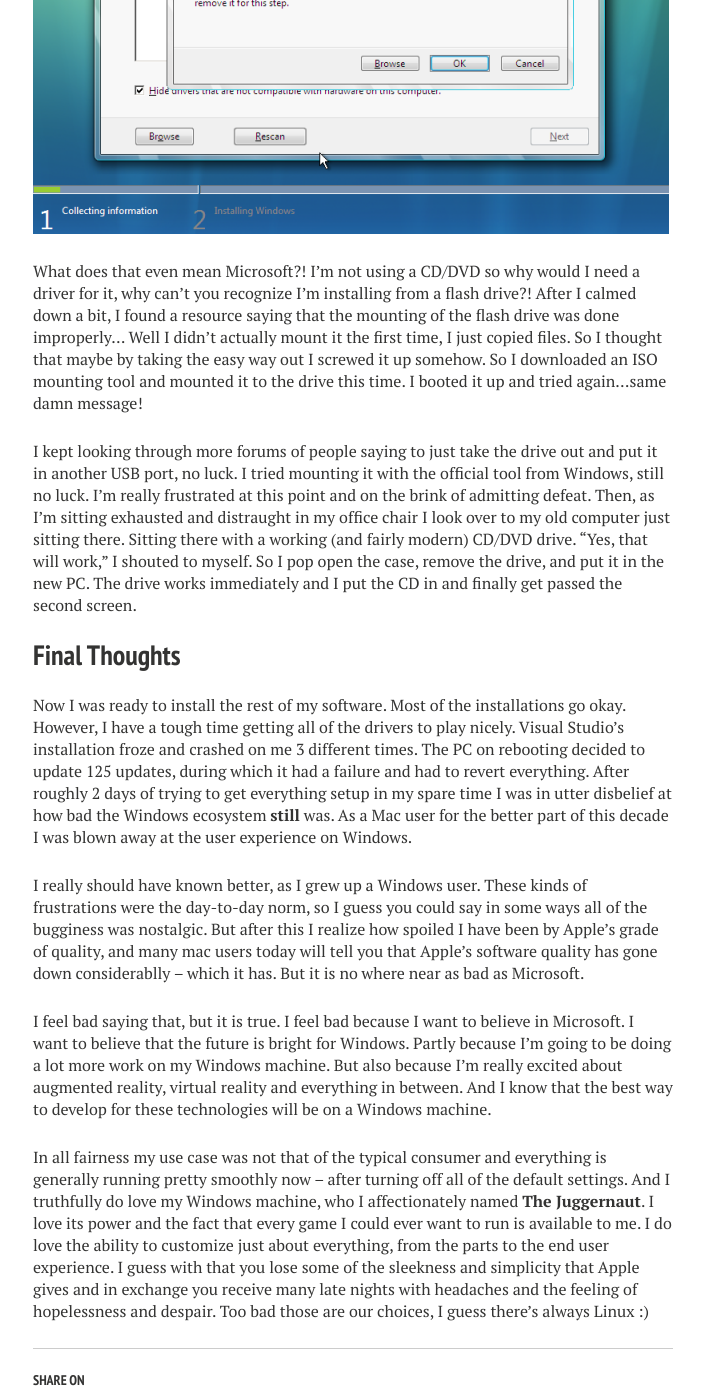
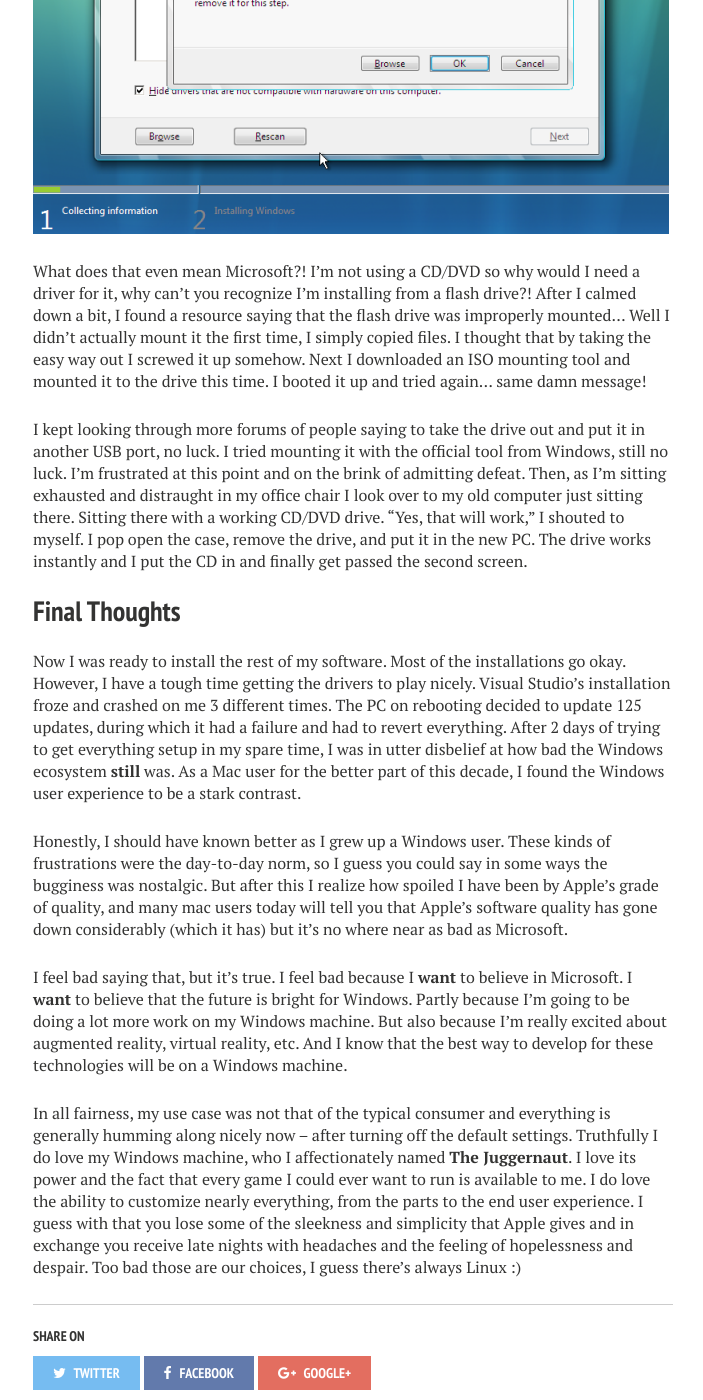
Before and after one commit to drewry/drewry.github.io, a Jekyll site: the page built from _posts/2016-04-10-returning-to-windows-well-not-completely.md, in a window 1280 px wide and 1400 px high, scrolled down 2204 px. Shown: the whole window, without its empty margins (287-990 px from the left). Built offline with Jekyll 4.4.1, drawn with Linux system fonts in a browser that asks for light colours; nearby versions of some CDN libraries; comment, search, counter and statistics services are not loaded; some of the changed text lies outside the part shown.

Commit message:
edits for windows article

```diff
--- a/_posts/2016-04-10-returning-to-windows-well-not-completely.md
+++ b/_posts/2016-04-10-returning-to-windows-well-not-completely.md
@@ -11,10 +11,10 @@ image:
 date: 2016-04-10T18:22:22-04:00
 ---
 
-About a week ago I decided it was time to build a gaming PC and thus return to Windows. I started working on an Unreal Engine 4 project in my spare time and I needed something powerful enough to handle all of the intense graphics of modern gaming. Throughout this process I made note of a few things that really surprised me:
+About a week ago I decided to build a gaming PC and return to Windows. I started working on an Unreal Engine 4 project in my spare time and I needed something powerful enough to handle the intense graphics of modern gaming. Throughout this process I made some notes that surprised me:
 
-0. How cheap PC parts have become these days. I was able to get all of my parts for under a grand allowing me to meet and surpass the system requirements I will need for my game development.
-0. How insanely difficult it is to work with Windows... __still__.
+0. How cheap PC parts have become these days. I was able to get my parts for under a grand allowing me to meet and surpass the system requirements I will need for game development.
+0. How insanely difficult Windows is... __still__.
 0. Fry's is still awesome.
 
 ![The Juggernaut]({{ site.url }}/images/the_juggernaut.jpg)
@@ -39,23 +39,23 @@ __Total cost: $874.95__
 Rebates are still a pain in the ass, I had to get the receipt, cut off the original serial number from the box and physically print the form, sign it and snail mail everything.
 
 ## Installing Windows
-I opted to get Fry's to connect all of the parts and test them for an additional $49.99. It was worth it to me as I wasn't fully sure that the power supply was still good and I wanted to get everything tested in one spot. That way if anything needed to be replaced it would already be where I would get the parts. That and moving the thing to and from the car was enough to nearly break my back.
+I opted to get Fry's to connect the parts and test them for an extra $49.99. It was worth it to me as I wasn't fully sure that the power supply was still good and I wanted to get everything tested in one spot. That way if anything needed replacing it would already be where I would get the parts. That and moving the thing to and from the car was enough to nearly break my back.
 
-As soon as I got home, as I hoped, it turned right on. No BIOs issues, parts exploding, nor any other catastrophic issues -- thank you Fry's. Now to get my fresh copy of Windows installed! But oh wait it's on a CD, crap I didn't even think about a disk drive! Ah yes, Compact Disks, those mystical plastic disks that once used to be the key to my favorite childhood games. Of course the original disk drive for the case didn't work with the new motherboard. I thought to myself, "Okay, no worries, it's 2016! Certainly I should be able to install Windows with a flash drive or an external drive or __literally__ anything other than a CD, right?"
+As soon as I got home, as I hoped, it turned right on. No BIOs issues, parts exploding, nor any other catastrophic issues -- thank you Fry's. Now to get my fresh copy of Windows installed! But oh wait it's on a CD, crap! I didn't even think about a disk drive! Ah yes, Compact Disks, those mystical plastic disks that once used to be the key to my favorite childhood games. Of course the original disk drive for the case didn't work with the new motherboard. I thought to myself, "Okay, no worries, it's 2016! Certainly I should be able to install Windows with a flash drive or an external drive or __literally__ anything other than a CD, right?"
 
-So I was off to Google to look through how to do it. Some tutorials involved 10-15 steps and all of them appeared to use a completely different approach. After looking for a while I found a video on youtube that just required a quick format, copying some files and booting. Seemed easy enough, the video was only 3 minutes so it coudln't be that hard. So I booted up the PC and the Windows installation screen loads.  "Awesome! That was easy," I thought to myself. But then I get to step 2...
+Feeling hopeful, I was off to Google to look through how to do it. Some tutorials involved 10-15 steps, each using a different approach. After looking for a while I found a video on Youtube that required a quick format, copying some files and booting. Seemed easy enough, the video was only 3 minutes so it couldn't be that hard. Next I booted up the PC and the Windows installation screen loads.  "Awesome! That was easy," I thought to myself. But then I get to step 2...
 
 ![A required CD/DVD driver is missing.]({{ site.url }}/images/windows.png)
 
-What does that even mean Microsoft?! I'm not using a CD/DVD so why would I need a driver for it, why can't you recognize I'm installing from a flash drive?! After I calmed down a bit, I found a resource saying that the mounting of the flash drive was done improperly... Well I didn't actually mount it the first time, I just copied files. So I thought that maybe by taking the easy way out I screwed it up somehow. So I downloaded an ISO mounting tool and mounted it to the drive this time. I booted it up and tried again...same damn message!
+What does that even mean Microsoft?! I'm not using a CD/DVD so why would I need a driver for it, why can't you recognize I'm installing from a flash drive?! After I calmed down a bit, I found a resource saying that the flash drive was improperly mounted... Well I didn't actually mount it the first time, I simply copied files. I thought that by taking the easy way out I screwed it up somehow.  Next I downloaded an ISO mounting tool and mounted it to the drive this time. I booted it up and tried again... same damn message!
 
-I kept looking through more forums of people saying to just take the drive out and put it in another USB port, no luck. I tried mounting it with the official tool from Windows, still no luck. I'm really frustrated at this point and on the brink of admitting defeat. Then, as I'm sitting exhausted and distraught in my office chair I look over to my old computer just sitting there. Sitting there with a working (and fairly modern) CD/DVD drive. "Yes, that will work," I shouted to myself. So I pop open the case, remove the drive, and put it in the new PC. The drive works immediately and I put the CD in and finally get passed the second screen.
+I kept looking through more forums of people saying to take the drive out and put it in another USB port, no luck. I tried mounting it with the official tool from Windows, still no luck. I'm frustrated at this point and on the brink of admitting defeat. Then, as I'm sitting exhausted and distraught in my office chair I look over to my old computer just sitting there. Sitting there with a working CD/DVD drive. "Yes, that will work," I shouted to myself. I pop open the case, remove the drive, and put it in the new PC. The drive works instantly and I put the CD in and finally get passed the second screen.
 
 ## Final Thoughts
-Now I was ready to install the rest of my software. Most of the installations go okay. However, I have a tough time getting all of the drivers to play nicely. Visual Studio's installation froze and crashed on me 3 different times. The PC on rebooting decided to update 125 updates, during which it had a failure and had to revert everything. After roughly 2 days of trying to get everything setup in my spare time I was in utter disbelief at how bad the Windows ecosystem __still__ was. As a Mac user for the better part of this decade I was blown away at the user experience on Windows.
+Now I was ready to install the rest of my software. Most of the installations go okay. However, I have a tough time getting the drivers to play nicely. Visual Studio's installation froze and crashed on me 3 different times. The PC on rebooting decided to update 125 updates, during which it had a failure and had to revert everything. After 2 days of trying to get everything setup in my spare time, I was in utter disbelief at how bad the Windows ecosystem __still__ was. As a Mac user for the better part of this decade, I found the Windows user experience to be a stark contrast.
 
-I really should have known better, as I grew up a Windows user. These kinds of frustrations were the day-to-day norm, so I guess you could say in some ways all of the bugginess was nostalgic. But after this I realize how spoiled I have been by Apple's grade of quality, and many mac users today will tell you that Apple's software quality has gone down considerablly -- which it has.  But it is no where near as bad as Microsoft.
+Honestly, I should have known better as I grew up a Windows user. These kinds of frustrations were the day-to-day norm, so I guess you could say in some ways the bugginess was nostalgic. But after this I realize how spoiled I have been by Apple's grade of quality, and many mac users today will tell you that Apple's software quality has gone down considerably (which it has) but it's no where near as bad as Microsoft.
 
-I feel bad saying that, but it is true. I feel bad because I want to believe in Microsoft. I want to believe that the future is bright for Windows. Partly because I'm going to be doing a lot more work on my Windows machine. But also because I'm really excited about augmented reality, virtual reality and everything in between. And I know that the best way to develop for these technologies will be on a Windows machine.
+I feel bad saying that, but it's true. I feel bad because I __want__ to believe in Microsoft. I __want__ to believe that the future is bright for Windows. Partly because I'm going to be doing a lot more work on my Windows machine. But also because I'm really excited about augmented reality, virtual reality, etc. And I know that the best way to develop for these technologies will be on a Windows machine.
 
-In all fairness my use case was not that of the typical consumer and everything is generally running pretty smoothly now -- after turning off all of the default settings. And I truthfully do love my Windows machine, who I affectionately named __The Juggernaut__. I love its power and the fact that every game I could ever want to run is available to me. I do love the ability to customize just about everything, from the parts to the end user experience. I guess with that you lose some of the sleekness and simplicity that Apple gives and in exchange you receive many late nights with headaches and the feeling of hopelessness and despair. Too bad those are our choices, I guess there's always Linux :)
+In all fairness, my use case was not that of the typical consumer and everything is generally humming along nicely now -- after turning off the default settings. Truthfully I do love my Windows machine, who I affectionately named __The Juggernaut__. I love its power and the fact that every game I could ever want to run is available to me. I do love the ability to customize nearly everything, from the parts to the end user experience. I guess with that you lose some of the sleekness and simplicity that Apple gives and in exchange you receive late nights with headaches and the feeling of hopelessness and despair. Too bad those are our choices, I guess there's always Linux :)
```
